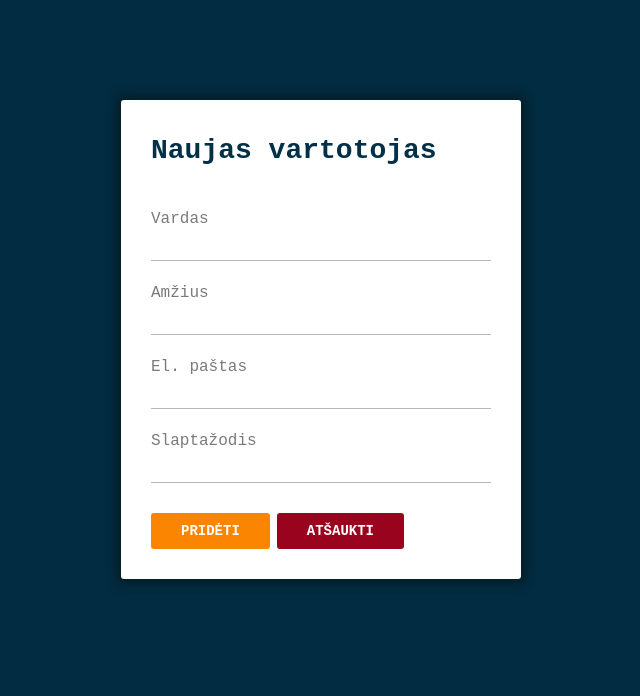
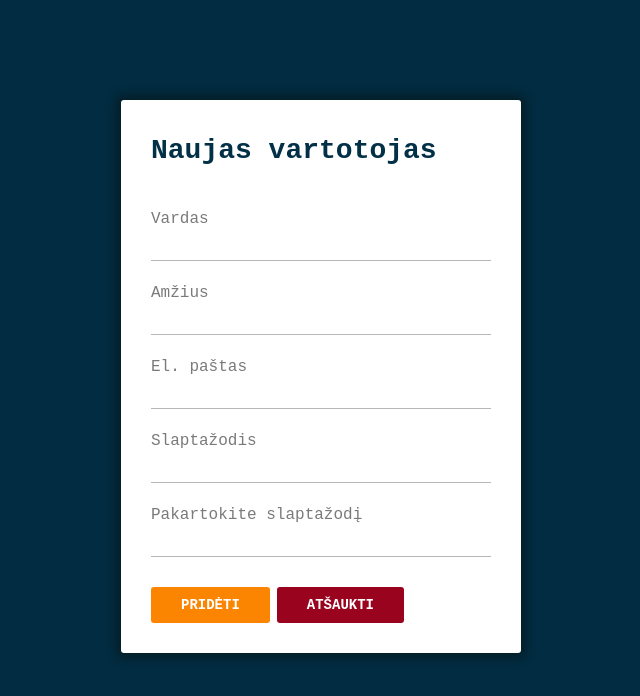
Before and after one commit to evilejuod/crud-app-fe, a React (Create React App) app: page /add-user in a window 1280 px wide. Shown: the top 696 px of the page, without its empty margins (319-959 px from the left). Built offline with nearby package versions, Linux system fonts and the light colour scheme.

Commit message:
changed password, small fixes

```diff
--- a/src/components/UI/Input.jsx
+++ b/src/components/UI/Input.jsx
@@ -19,7 +19,7 @@ function Input({id, type, name, label, formik}){
             />
             {
                 formik.touched[name] && formik.errors[name] &&
-                <span>
+                <span className={css.error}>
                     {formik.errors[name]}
                 </span>
             }
--- a/src/components/UI/Input.module.css
+++ b/src/components/UI/Input.module.css
@@ -32,7 +32,7 @@
 }
 
 
-.error-message {
+.error {
     color: #9A031E;
-    font-size: 10px;
+    font-size: 13px;
 }
--- a/src/components/form/UserForm.jsx
+++ b/src/components/form/UserForm.jsx
@@ -9,6 +9,39 @@ import { useEffect, useState } from "react";
 import * as Yup from "yup";
 
 const formField = [
+    {
+        id: '1',
+        name: 'name',
+        type: 'text',
+        label: 'Vardas',
+    },
+    {
+        id: '2',
+        name: 'age',
+        type: 'number',
+        label: 'Amžius',
+    },
+    {
+        id: '3',
+        name: 'email',
+        type: 'email',
+        label: 'El. paštas',
+    },
+    {
+        id: '4',
+        name: 'password',
+        type: 'password',
+        label: 'Slaptažodis',
+    },
+    {
+        id: '5',
+        name: 'repeatPassword',
+        type: 'password',
+        label: 'Pakartokite slaptažodį',
+    }
+
+]
+const formFieldTwo = [
     {
         id: '1',
         name: 'name',
@@ -45,6 +78,7 @@ function UserForm() {
         age: '',
         email: '',
         password: '',
+        repeatPassword: '',
     });
 
     const fetchUser = async () => {
@@ -57,10 +91,17 @@ function UserForm() {
         enableReinitialize: true,
         initialValues: user,
         validationSchema: Yup.object({
-            name: Yup.string().min(3, 'Per trumpas vartotojo vardas').max(50, 'Per ilgas vartotojo vardas').required('Lauką būtina užpildyti'),
+            name: Yup.string().min(3, 'Vartotojo vardą turi sudaryti bent 3 simboliai')
+                .max(50, 'Vartotojo vardą turi sudaryti ne daugiau, kaip 50 simbolių')
+                .required('Lauką būtina užpildyti'),
             age: Yup.number().positive('Turi būti teigiamas skaičius').required('Lauką būtina užpildyti'),
             email: Yup.string().email('Neteisingas el. pašto adresas').required('Lauką būtina užpildyti'),
-            password: Yup.string().min(3, 'Per trumpas vartotojo slaptažodis'),
+            password: Yup.string()
+                .concat( !id ? Yup.string().required('Lauką būtina užpildyti') : null)
+                .min(6, 'Per trumpas vartotojo slaptažodis'),
+            repeatPassword: Yup.string()
+                .concat( !id ? Yup.string().required('Lauką būtina užpildyti') : null)
+                .oneOf([Yup.ref('password')], 'Slaptažodžiai turi sutapti'),
         }),
         onSubmit: (values) => {
             handleSubmit(values);
@@ -100,7 +141,18 @@ function UserForm() {
     return(
         <form onSubmit={formik.handleSubmit} className={css.form} >
             <h1 className='title'>{ id ? 'Atnaujinti vartotojo duomenis' : 'Naujas vartotojas'}</h1>
-            {formField.map(item =>(
+            {/*{formField.map(item =>(*/}
+            {/*        <Input*/}
+            {/*            key={item.id}*/}
+            {/*            name={item.name}*/}
+            {/*            type={item.type}*/}
+            {/*            label={item.label}*/}
+            {/*            formik={formik}*/}
+            {/*            errors={item.name}*/}
+            {/*        />*/}
+            {/*))}*/}
+            {!id ?
+                formField.map(item => (
                     <Input
                         key={item.id}
                         name={item.name}
@@ -109,7 +161,21 @@ function UserForm() {
                         formik={formik}
                         errors={item.name}
                     />
-            ))}
+                ))
+             :
+                formFieldTwo.map(item => (
+                    <Input
+                        key={item.id}
+                        name={item.name}
+                        type={item.type}
+                        label={item.label}
+                        formik={formik}
+                        errors={item.name}
+                    />
+                ))
+
+            }
+
             <div className={css.btnWrapper}>
                 <Button type='submit' >
                     { id ? 'Atnaujinti' : 'Pridėti' }
```
